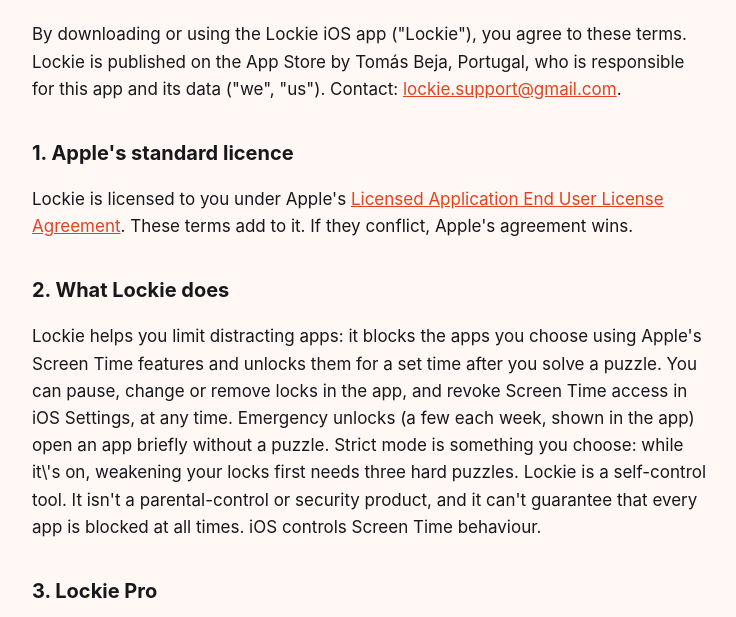
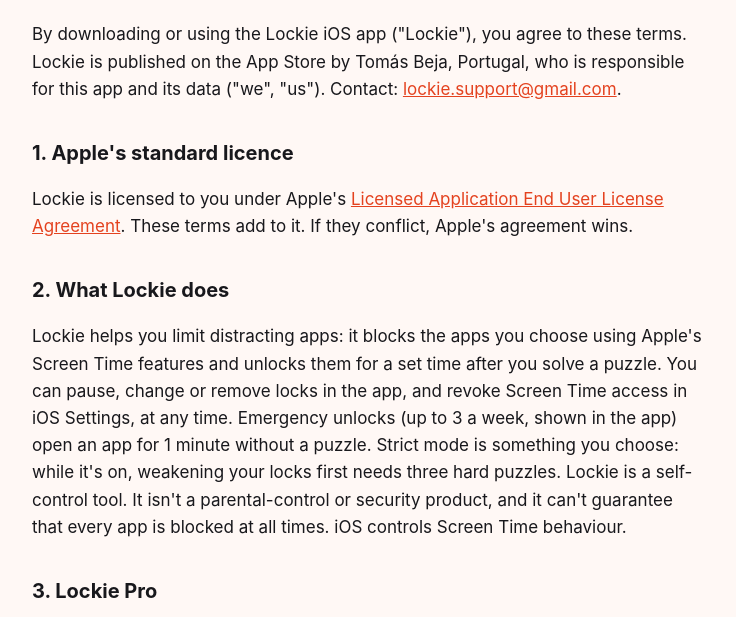
Before and after one commit to Nis7777/QUIZLOCK, a plain HTML site: page docs/terms.html in a window 1280 px wide. Shown: the part 183-800 px from the top of the page, without its empty margins (270-1006 px from the left). Drawn offline with Linux system fonts and the light colour scheme.

Commit message:
Terms: exact emergency unlock limit; fix stray backslash
Co-Authored-By: Claude Opus 5.5 <noreply@anthropic.com>
Claude-Session: https://claude.ai/code/session_01RemuYW2RVCJg28YbdJD2kv

```diff
--- a/docs/terms.html
+++ b/docs/terms.html
@@ -5,7 +5,7 @@
 <h2>1. Apple's standard licence</h2>
 <p>Lockie is licensed to you under Apple's <a href="https://www.apple.com/legal/internet-services/itunes/dev/stdeula/">Licensed Application End User License Agreement</a>. These terms add to it. If they conflict, Apple's agreement wins.</p>
 <h2>2. What Lockie does</h2>
-<p>Lockie helps you limit distracting apps: it blocks the apps you choose using Apple's Screen Time features and unlocks them for a set time after you solve a puzzle. You can pause, change or remove locks in the app, and revoke Screen Time access in iOS Settings, at any time. Emergency unlocks (a few each week, shown in the app) open an app briefly without a puzzle. Strict mode is something you choose: while it\'s on, weakening your locks first needs three hard puzzles. Lockie is a self-control tool. It isn't a parental-control or security product, and it can't guarantee that every app is blocked at all times. iOS controls Screen Time behaviour.</p>
+<p>Lockie helps you limit distracting apps: it blocks the apps you choose using Apple's Screen Time features and unlocks them for a set time after you solve a puzzle. You can pause, change or remove locks in the app, and revoke Screen Time access in iOS Settings, at any time. Emergency unlocks (up to 3 a week, shown in the app) open an app for 1 minute without a puzzle. Strict mode is something you choose: while it's on, weakening your locks first needs three hard puzzles. Lockie is a self-control tool. It isn't a parental-control or security product, and it can't guarantee that every app is blocked at all times. iOS controls Screen Time behaviour.</p>
 <h2>3. Lockie Pro</h2>
 <ul>
 <li>Lockie is free to download. Using it (locking apps and unlocking them with puzzles) needs <strong>Lockie Pro</strong>, an auto-renewable subscription. It's offered as a yearly plan (which may include a free trial) and a monthly plan. Prices are shown in the app before you subscribe.</li>
```
